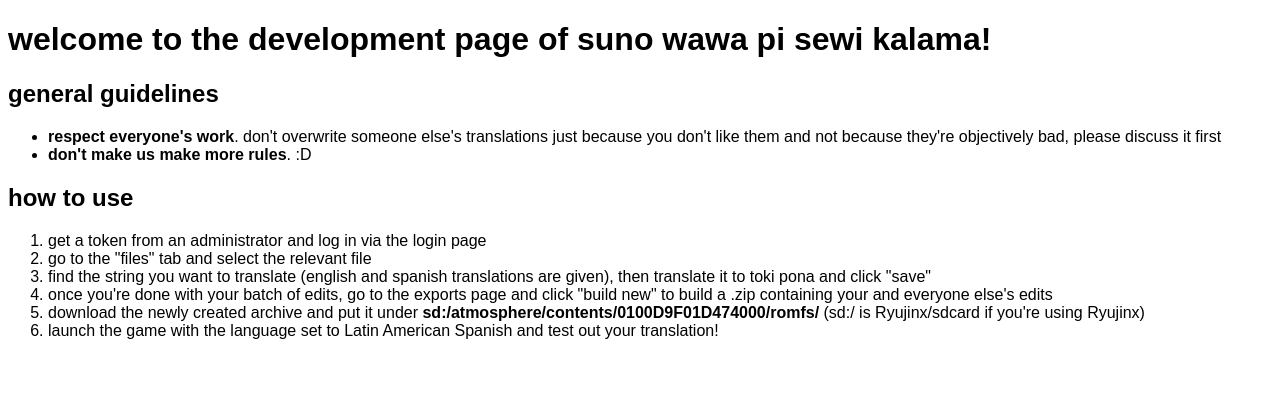
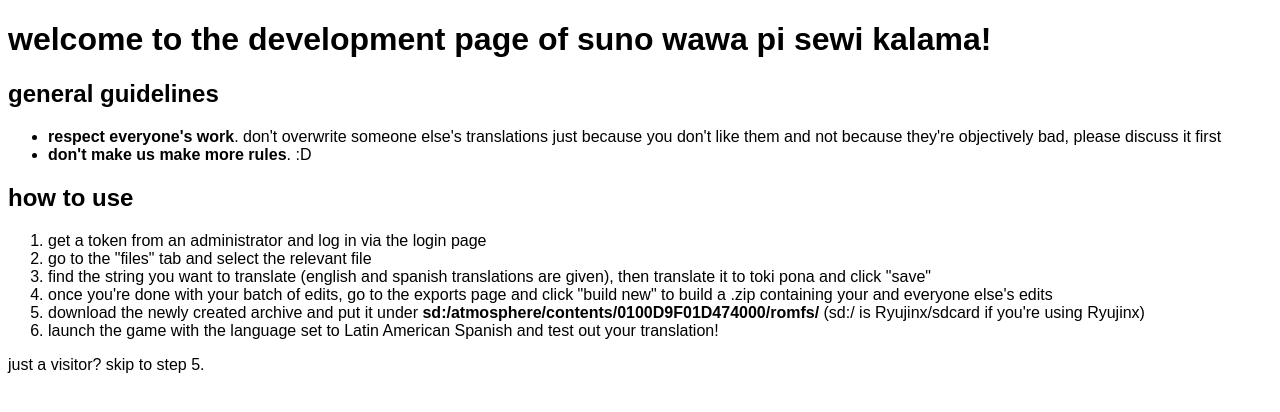
Before and after one commit to Milk-Cool/suno-wawa-pi-sewi-kalama, a website: page public/pages/root.html in a window 1280 px wide. Drawn offline with Linux system fonts and the light colour scheme.

Commit message:
add a note for visitors

```diff
--- a/public/pages/root.html
+++ b/public/pages/root.html
@@ -22,5 +22,6 @@
             <li>download the newly created archive and put it under <b>sd:/atmosphere/contents/0100D9F01D474000/romfs/</b> (sd:/ is Ryujinx/sdcard if you're using Ryujinx)</li>
             <li>launch the game with the language set to Latin American Spanish and test out your translation!</li>
         </ol>
+        <p>just a visitor? skip to step 5.</p>
     </body>
 </html>
```
